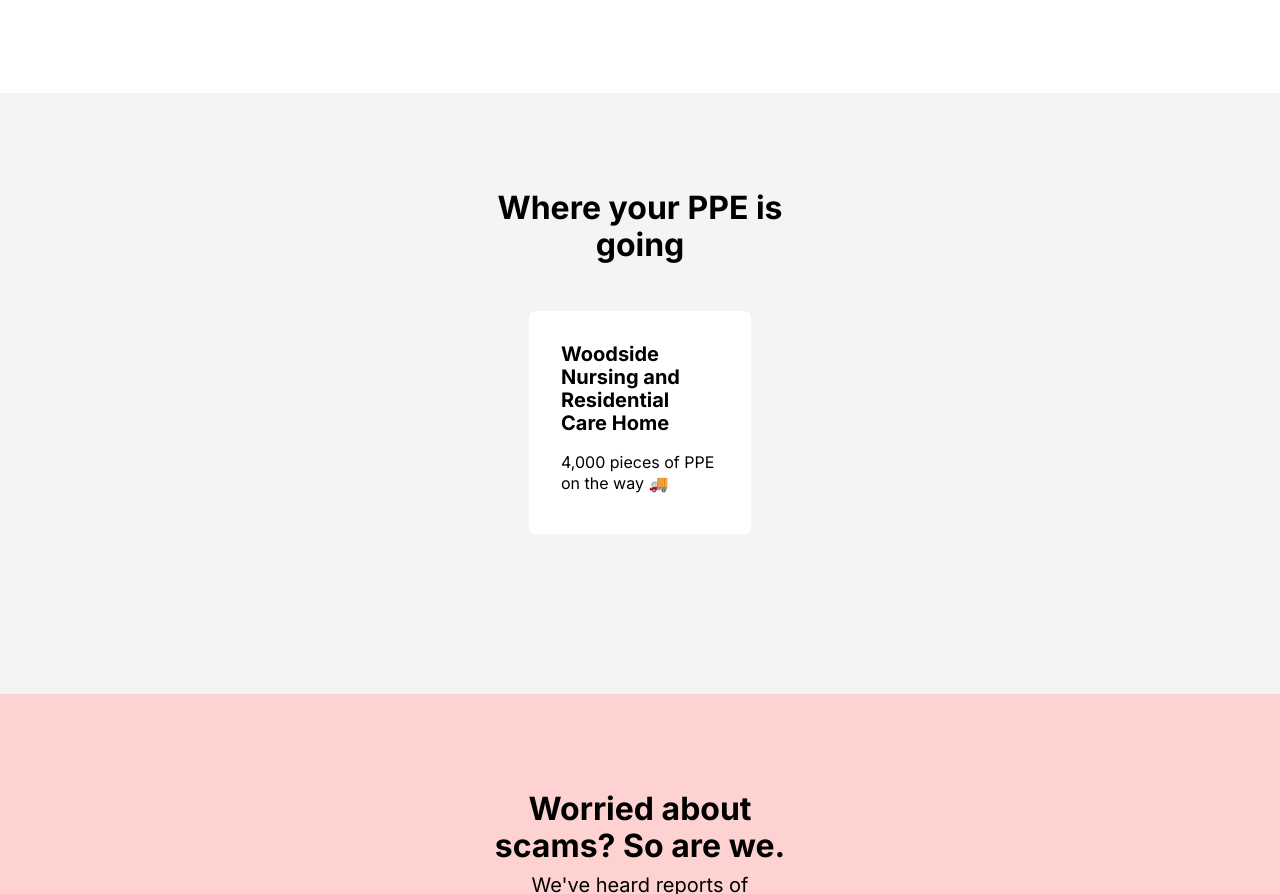
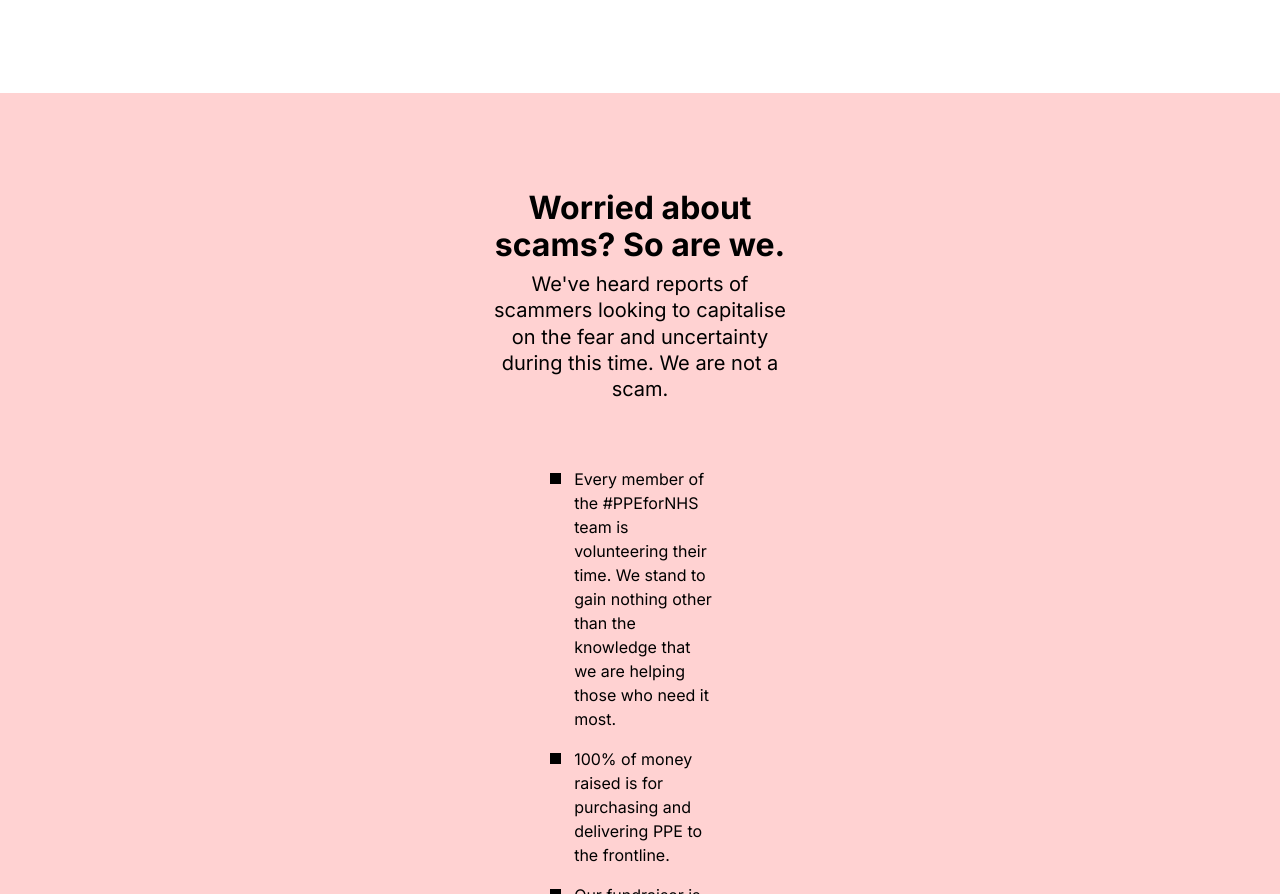
Before and after one commit to grgmddn/ppe-for-uk, a Gatsby site: page / in a window 1280 px wide. Shown: the part 7201-8095 px from the top of the page. Built offline with nearby package versions, Linux system fonts and the light colour scheme; Gatsby itself is replaced by a stand-in of ours.

Commit message:
Remove location section

```diff
--- a/src/pages/index.js
+++ b/src/pages/index.js
@@ -376,41 +376,6 @@
             </div>
           </section>
 
-          <section className="o-section o-section--pushBottom c-tour__item c-tourItem c-tourItem--grey" id="locations">
-            <div className="c-tourItem__inner">
-
-              <div className="o-block o-block--centered">
-                <div className="o-block__inner">
-                  <div className="o-block__container o-block__container--8">
-                    <div className="o-inner">
-                      <header className="o-title o-title--centered c-tourItem__title">
-                        <h3 className="o-title__headline c-tourItem__headline">Where your PPE is going</h3>
-                      </header>
-                    </div>
-                  </div>
-                </div>
-              </div>
-
-              <div className="o-block">
-                <div className="o-block__inner">
-                  <div className="o-block__container">
-                    <ul className="c-list c-list--boxes c-list--boxesx2 c-list--white">
-                      <li className="c-list__item">
-                        <div className="o-inner c-list__itemInner">
-                          <div className="o-title o-title--small c-list__itemBody">
-                            <h4 className="o-title__headline c-list__itemTitle">Woodside Nursing and Residential Care Home</h4>
-                            <p className="o-title__byline">4,000 pieces of PPE on the way 🚚</p>
-                          </div>
-                        </div>
-                      </li>
-                    </ul>
-                  </div>
-                </div>
-              </div>
-
-            </div>
-          </section>
-
           <section className="o-section c-tour__item c-tourItem c-tourItem--pink">
             <div className="c-tourItem__inner">
 
```
